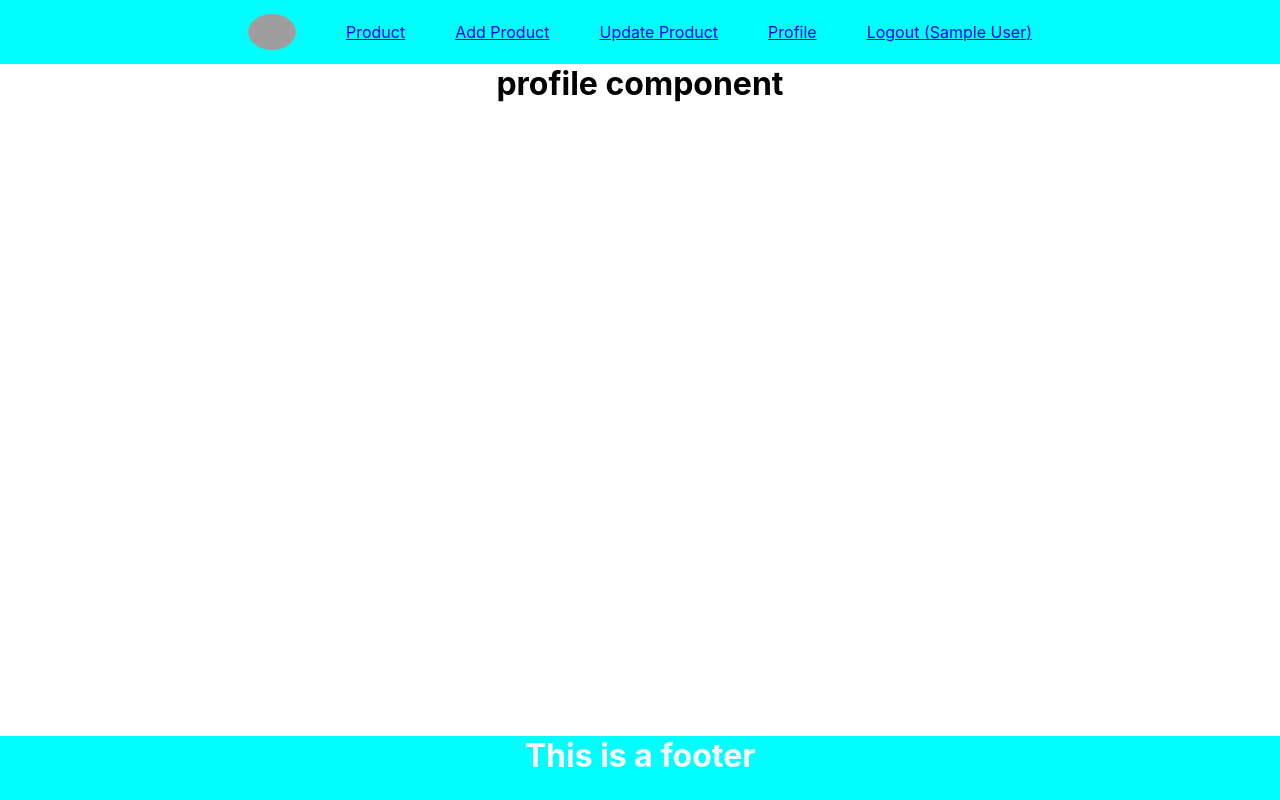
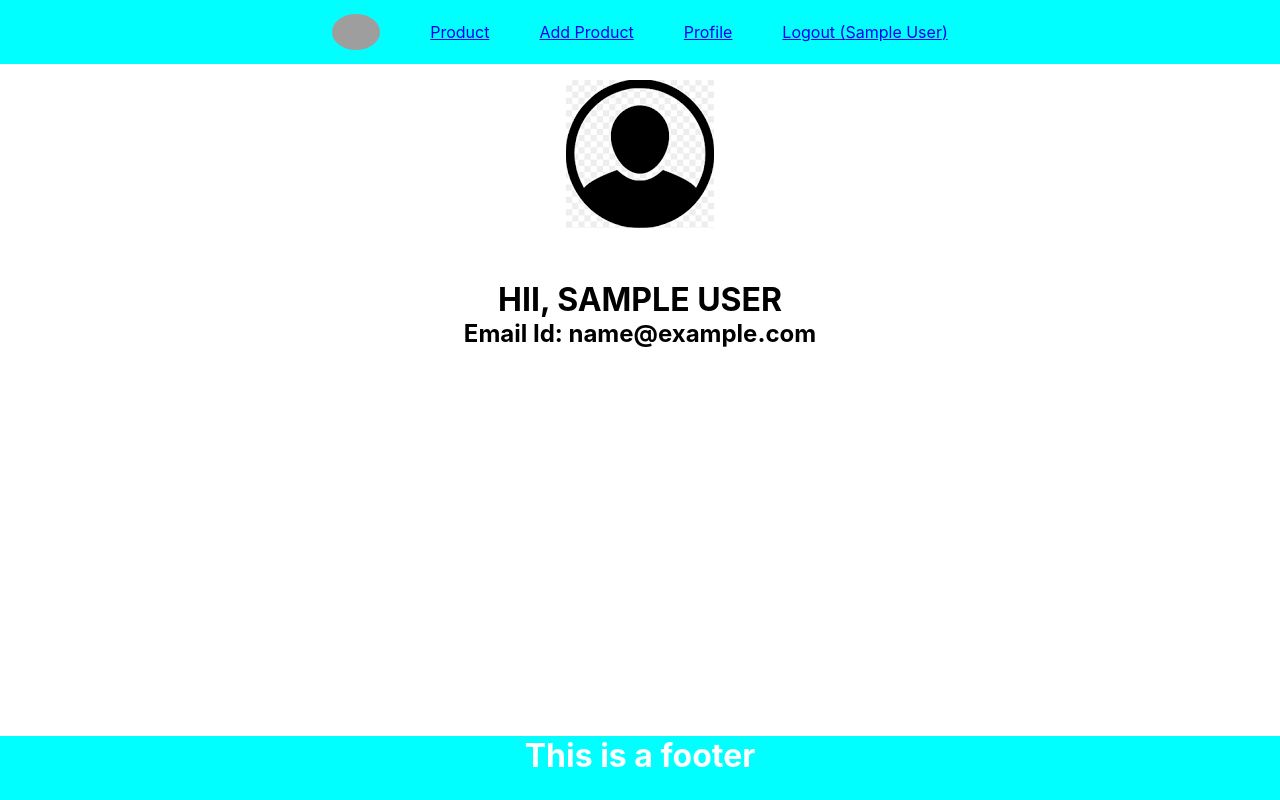
Before and after one commit to AnkitTomar2312/E-commerce, a React (Create React App) app: page /profile in a window 1280 px wide. Built offline with nearby package versions, Linux system fonts and the light colour scheme; sample sign-in values are in the browser's storage; grey boxes are pictures that could not be loaded.

Commit message:
handled the profile

```diff
--- a/src/App.js
+++ b/src/App.js
@@ -9,6 +9,7 @@ import { BrowserRouter, Route, Routes } from "react-router-dom";
 import PrivateComponent from "./components/PrivateComponent";
 import ProductList from "./components/ProductList";
 import UpdateProduct from "./components/UpdateProduct";
+import Profile from "./components/Profile";
 function App() {
   return (
     <div className="App">
@@ -20,7 +21,7 @@ function App() {
             <Route path="/add-product" element={<AddProduct />} />
             <Route path="/update-product/:id" element={<UpdateProduct />} />
             <Route path="/logout" element={<h1>logout component</h1>} />
-            <Route path="/profile" element={<h1>profile component</h1>} />
+            <Route path="/profile" element={<Profile />} />
           </Route>
           {/* Not Private Components */}
           <Route path="/register" element={<Register />} />
--- a/src/components/AddProduct.js
+++ b/src/components/AddProduct.js
@@ -7,13 +7,13 @@ const AddProduct = () => {
   const [category, setcategory] = useState("");
   const [company, setcompany] = useState("");
   const AddProduct = async () => {
-    console.warn(name, price, category, company);
     const userId = JSON.parse(localStorage.getItem("user"));
     let result = await fetch("http://localhost:5000/add-product", {
       method: "post",
       body: JSON.stringify({ name, price, category, userId, company }),
       headers: {
         "Content-Type": "application/json",
+        authorization: `bearer ${JSON.parse(localStorage.getItem("token"))}`,
       },
     });
     result = await result.json();
@@ -31,6 +31,7 @@ const AddProduct = () => {
           alignItems: "center",
           gap: "25px",
           paddingBottom: "80px",
+          paddingTop: "48px",
         }}
       >
         <input
--- a/src/components/Footer/footer.js
+++ b/src/components/Footer/footer.js
@@ -3,7 +3,7 @@ const footer = () => {
   return (
     <div
       style={{
-        position: "absolute",
+        position: "fixed",
         bottom: "0",
         width: "100%",
         backgroundColor: "cyan",
--- a/src/components/LogIn.js
+++ b/src/components/LogIn.js
@@ -20,7 +20,7 @@ const Login = () => {
       },
     });
     result = await result.json();
-    console.warn(result);
+
     if (result.auth) {
       localStorage.setItem("user", JSON.stringify(result.user));
       localStorage.setItem("token", JSON.stringify(result.auth));
@@ -30,7 +30,7 @@ const Login = () => {
     }
   };
   return (
-    <div>
+    <div div style={{ paddingTop: "60px" }}>
       <h1>Log-In Form</h1>
       <div
         style={{
--- a/src/components/Nav/nav.js
+++ b/src/components/Nav/nav.js
@@ -19,6 +19,9 @@ const Nav = () => {
             backgroundColor: "cyan",
             height: "8vh",
             alignItems: "center",
+            position: "fixed",
+            top: "0",
+            width: "100%",
           }}
         >
           <img
@@ -31,9 +34,6 @@ const Nav = () => {
           </li>
           <li>
             <Link to="/add-product">Add Product</Link>
-          </li>
-          <li>
-            <Link to="/update-product/:id">Update Product</Link>
           </li>
 
           <li>
--- a/src/components/ProductList.js
+++ b/src/components/ProductList.js
@@ -12,7 +12,7 @@ const ProductList = () => {
     let result = await fetch("http://localhost:5000/product-list", {
       method: "Get",
       headers: {
-        authorization: JSON.parse(localStorage.getItem("token")),
+        authorization: `bearer ${JSON.parse(localStorage.getItem("token"))}`,
       },
     });
     result = await result.json();
@@ -22,6 +22,9 @@ const ProductList = () => {
     console.log("clicked");
     const result = fetch(`http://localhost:5000/product/${id}`, {
       method: "Delete",
+      headers: {
+        authorization: `bearer ${JSON.parse(localStorage.getItem("token"))}`,
+      },
     });
 
     if (result) {
@@ -37,6 +40,9 @@ const ProductList = () => {
     if (key) {
       let result = await fetch(`http://localhost:5000/search/${key}`, {
         method: "Get",
+        headers: {
+          authorization: `bearer ${JSON.parse(localStorage.getItem("token"))}`,
+        },
       });
       result = await result.json();
       setProducts(result);
@@ -67,6 +73,7 @@ const ProductList = () => {
             height: "auto",
             width: "80vw",
             marginTop: "48px",
+            marginBottom: "68px",
           }}
         >
           <thead>
--- /dev/null
+++ b/src/components/Profile.js
@@ -0,0 +1,23 @@
+import React, { useEffect, useState } from "react";
+
+const Profile = () => {
+  const [name, setName] = useState("");
+  const [email, setEmail] = useState("");
+  useEffect(() => {
+    const user = JSON.parse(localStorage.getItem("user"));
+    setName(user.name);
+    setEmail(user.email);
+  }, []);
+
+  return (
+    <div style={{ paddingTop: "80px" }}>
+      <img src="./images/user.png" />
+      <h1 style={{ textTransform: "uppercase", marginTop: "48px" }}>
+        Hii, {name}
+      </h1>
+      <h2>Email Id: {email}</h2>
+    </div>
+  );
+};
+
+export default Profile;
--- a/src/components/UpdateProduct.js
+++ b/src/components/UpdateProduct.js
@@ -12,7 +12,12 @@ const UpdateProduct = () => {
     getProductDetails();
   }, []);
   const getProductDetails = async () => {
-    let result = await fetch(`http://localhost:5000/product/${params.id}`);
+    let result = await fetch(`http://localhost:5000/product/${params.id}`, {
+      method: "Get",
+      headers: {
+        authorization: `bearer ${JSON.parse(localStorage.getItem("token"))}`,
+      },
+    });
     result = await result.json();
     setName(result.name);
     setPrice(result.price);
@@ -20,12 +25,12 @@ const UpdateProduct = () => {
     setCompany(result.company);
   };
   const UpdateProduct = async () => {
-    console.warn(name, price, category, company);
     let result = await fetch(`http://localhost:5000/product/${params.id}`, {
       method: "Put",
       body: JSON.stringify({ name, price, category, company }),
       headers: {
         "Content-Type": "application/json",
+        authorization: `bearer ${JSON.parse(localStorage.getItem("token"))}`,
       },
     });
     result = await result.json();
--- a/src/components/register.js
+++ b/src/components/register.js
@@ -6,7 +6,6 @@ const Register = () => {
   const [email, setEmail] = useState("");
   const [password, setPassword] = useState("");
   const collectData = async () => {
-    console.warn(name, email, password);
     let result = await fetch("http://localhost:5000/register", {
       method: "post",
       body: JSON.stringify({ name, email, password }),
@@ -15,7 +14,7 @@ const Register = () => {
       },
     });
     result = await result.json();
-    console.warn(result);
+
     localStorage.setItem("user", JSON.stringify(result.result));
     localStorage.setItem("token", JSON.stringify(result.auth));
     if (result) {
@@ -32,7 +31,7 @@ const Register = () => {
   }, []);
 
   return (
-    <>
+    <div div style={{ paddingTop: "60px" }}>
       <h1>Registration Form</h1>
       <div
         style={{
@@ -82,7 +81,7 @@ const Register = () => {
           onClick={() => collectData()}
         />
       </div>
-    </>
+    </div>
   );
 };
 
```
Also changed, not shown: public/images/user.png (added).
